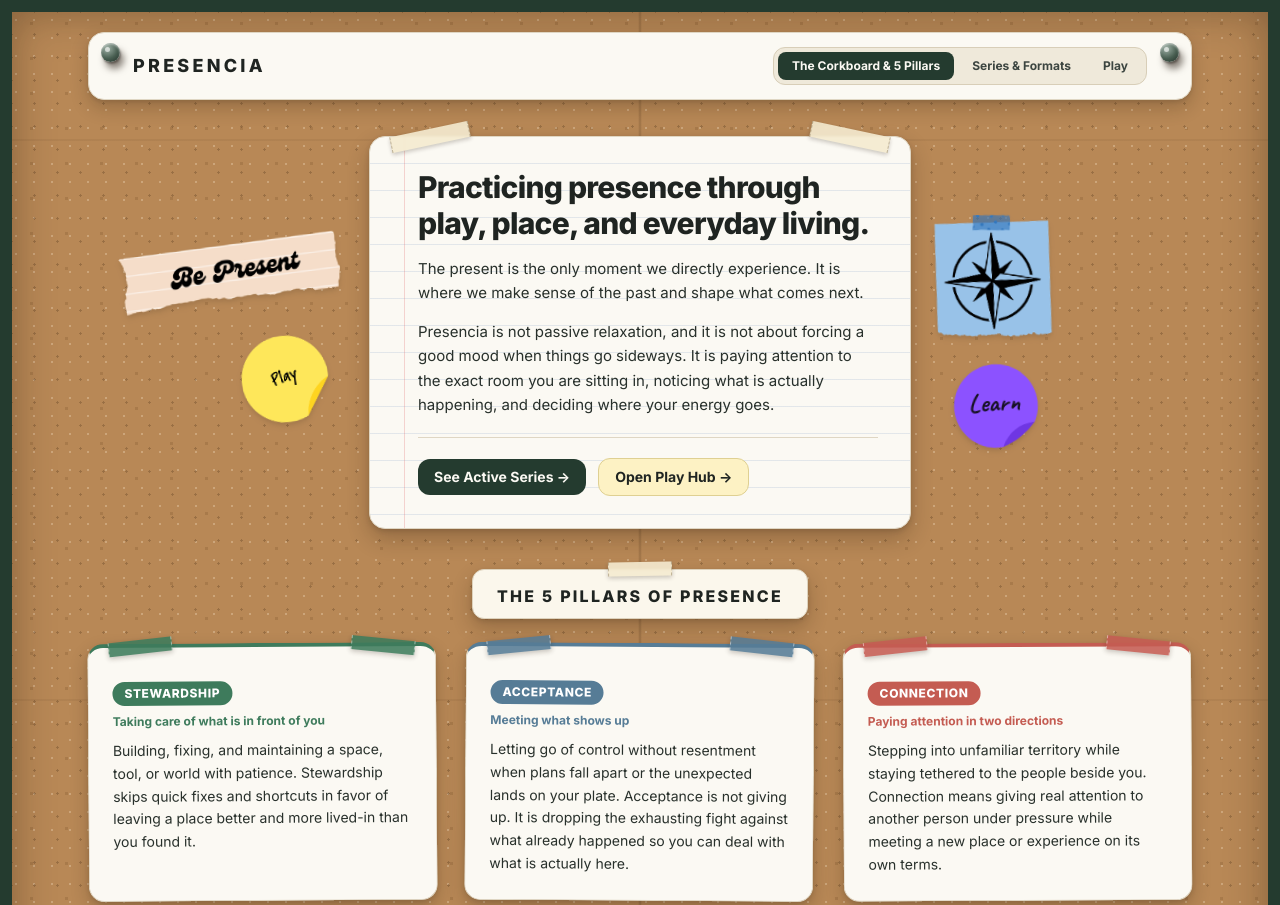
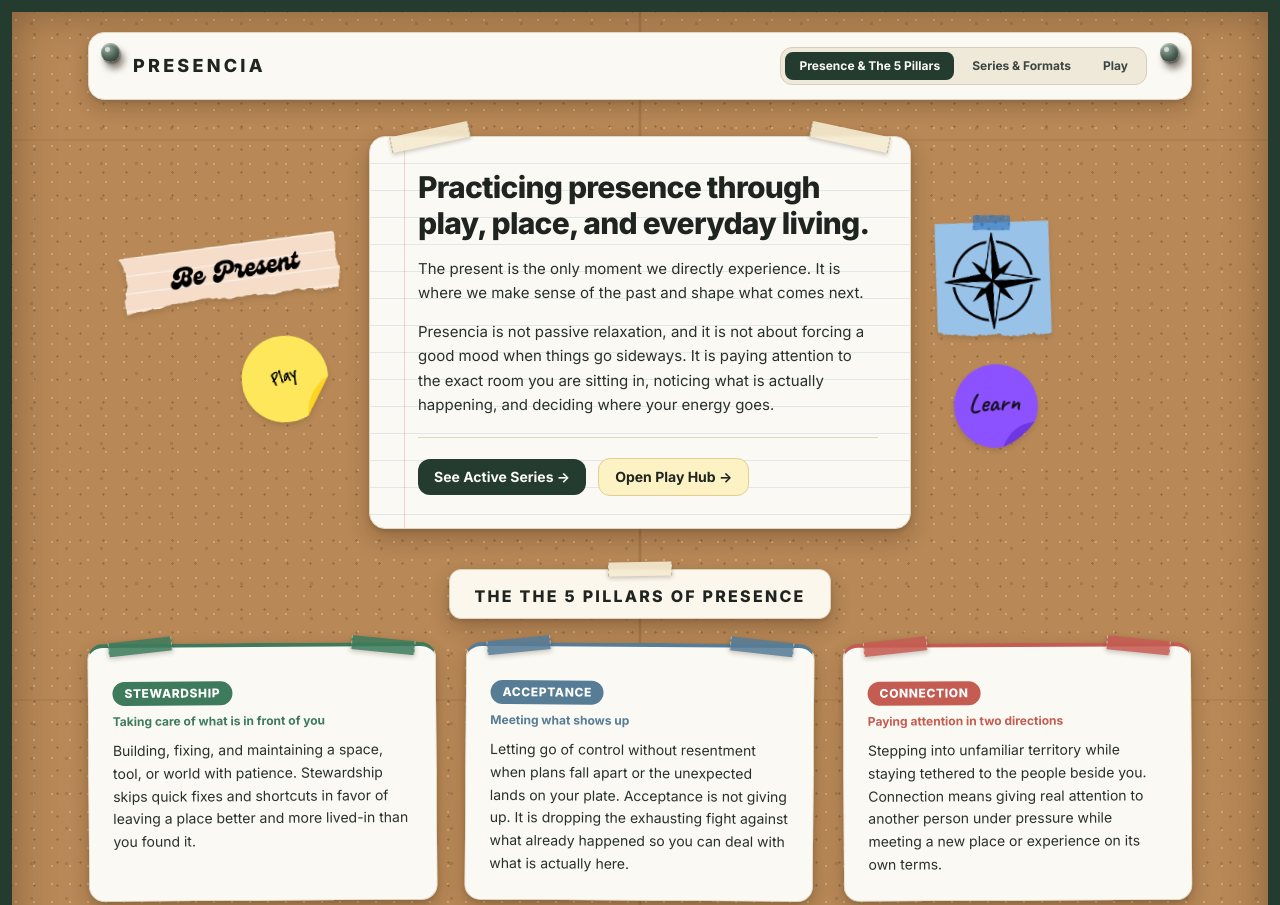
Before and after one commit to presenciaventures/Presencia-Site, a plain HTML site: page index.html in a window 1280 px wide. Shown: the top 905 px of the page. Drawn offline with nearby package versions, Linux system fonts and the light colour scheme.

Commit message:
Update index.html
home page edit and 5 pillars

```diff
--- a/index.html
+++ b/index.html
@@ -3,7 +3,7 @@
 <head>
   <meta charset="UTF-8" />
   <meta name="viewport" content="width=device-width, initial-scale=1.0" />
-  <title>PRESENCIA | The Corkboard, Series &amp; Play</title>
+  <title>PRESENCIA | Presence, Series &amp; Play</title>
   <script src="https://cdn.tailwindcss.com"></script>
   <link rel="preconnect" href="https://fonts.googleapis.com">
   <link rel="preconnect" href="https://fonts.gstatic.com" crossorigin>
@@ -546,7 +546,7 @@
             type="button"
             class="px-3.5 py-1.5 rounded-lg text-xs font-bold transition-all bg-[#243b2f] text-[#fbf9f3] shadow-2xs cursor-pointer"
           >
-            The Corkboard &amp; 5 Pillars
+            Presence &amp; The 5 Pillars
           </button>
           <button
             id="navSeries"
@@ -568,7 +568,7 @@
   </div>
 
   <!-- ===================================================================== -->
-  <!-- PAGE 1: THE CORKBOARD & 5 PILLARS                                     -->
+  <!-- PAGE 1: Presence & The 5 Pillars                                     -->
   <!-- ===================================================================== -->
   <main id="viewHome" class="flex-1 max-w-6xl w-full mx-auto px-4 sm:px-6 py-7 sm:py-9 space-y-10 relative">
 
@@ -648,14 +648,14 @@
       </div>
     </section>
 
-    <!-- ZONE 2: CANONICAL 5 PILLARS OF PRESENCE -->
+    <!-- ZONE 2: CANONICAL The 5 Pillars OF PRESENCE -->
     <section class="space-y-6 relative">
       <!-- Small Taped Section Header Strip -->
       <div class="flex justify-center">
         <div class="cream-banner rounded-xl px-6 py-2.5 pt-3.5 inline-block">
           <div class="masking-tape w-16 h-3.5 -top-2 left-1/2 -translate-x-1/2 -rotate-1"></div>
           <h2 class="text-sm sm:text-base font-extrabold uppercase tracking-[0.14em] text-[#1f2421]">
-            The 5 Pillars of Presence
+            The The 5 Pillars of Presence
           </h2>
         </div>
       </div>
```
